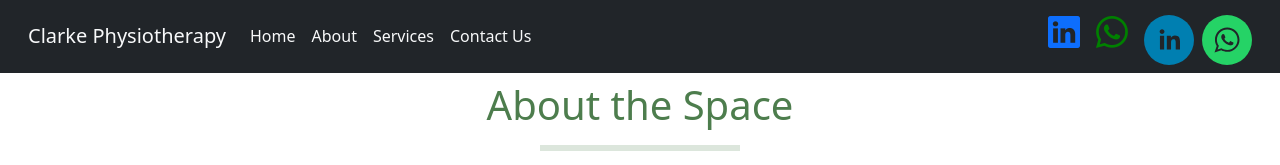
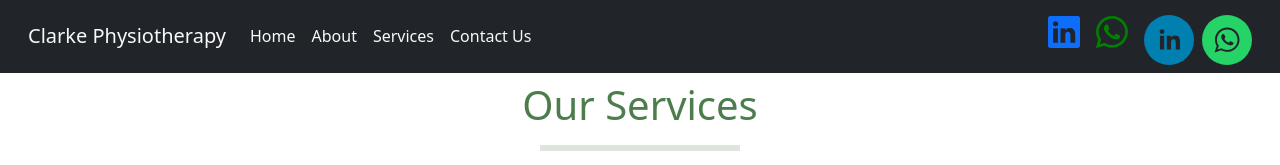
Before and after one commit to MargsCP/margscp.github.io, a React (Create React App) app in the folder clarke-physio/: page /services in a window 1280 px wide. Shown: the top 165 px of the page. Built offline with nearby package versions, Linux system fonts and the light colour scheme; grey boxes are pictures that could not be loaded.

Commit message:
quick fix

```diff
--- a/clarke-physio/src/components/pages/OfferedServices/ServicesPage.js
+++ b/clarke-physio/src/components/pages/OfferedServices/ServicesPage.js
@@ -7,7 +7,7 @@ export default function ServicesPage() {
 
   return (
     <>
-    <h1 className="mt-2 text-center header">About the Space</h1>
+    <h1 className="mt-2 text-center header">Our Services</h1>
       <hr className="horizontal-line text-center"></hr>
     <div style ={{marginLeft: "auto", marginRight: "auto", display: "flex", justifyContent: "center", flexWrap: "wrap", gap: 20}}>
 
```
